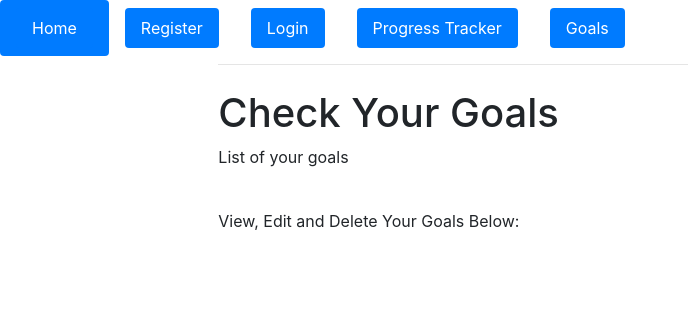
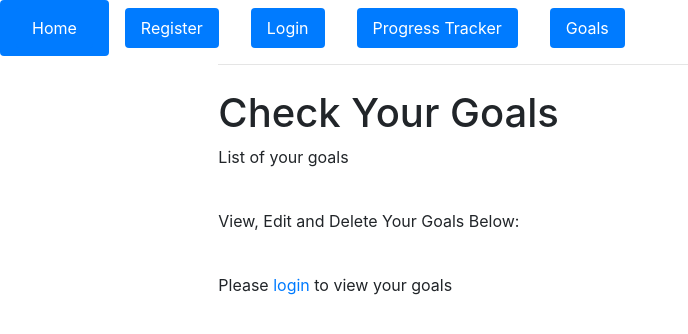
Before and after one commit to TomBergmanis/progress_app, a Django app: template progress/main/templates/main/progress.html in a window 1280 px wide. Shown: the top 334 px of the page, without its empty margins (0-688 px from the left). Run offline with Django 3.2, Linux system fonts and the light colour scheme; the template is opened without the code that fills it, so the values that code supplies are empty; some libraries are stand-ins or nearby versions.

Commit message:
user can add goals but not to specific users

```diff
--- a/progress/main/models.py
+++ b/progress/main/models.py
@@ -18,7 +18,7 @@ class Goal(models.Model):
         return self.goal_name
 
 class Progress(models.Model):
-    # goal = models.ForeignKey(Goal, on_delete=models.CASCADE, default='placeholder_goal')
+    goal = models.ForeignKey(Goal, on_delete=models.CASCADE, default='Placeholder String')
     name = models.CharField(max_length=200)
 
     def __str__(self):
--- a/progress/main/templates/main/progress.html
+++ b/progress/main/templates/main/progress.html
@@ -9,8 +9,15 @@
 <p>View, Edit and Delete Your Goals Below:</p>
 <br />
 <!--  -->
-{% for goal in user.Goal %}
-<p><a href="/{{goal.id}}">{{goal.name}}</a></p>
+{% if user.is_authenticated %}
+<!--  -->
+{% for goal in goals %}
+<p><a href="/{{ goal.id }}">{{goal.name}}</a></p>
 {% endfor %}
 <!--  -->
+{% else %}
+<p>Please <a href="/{{login}}">login</a> to view your goals</p>
+<!--  -->
+{% endif %}
+<!--  -->
 {% endblock %}
--- a/progress/main/views.py
+++ b/progress/main/views.py
@@ -15,7 +15,7 @@ def home(response):
 @login_required
 def progress(request):
     goals = Goal.objects.filter(user=request.user)
-    return render(request, "main/progress.html", {})
+    return render(request, "main/progress.html", {'goals': goals})
 
 @login_required
 def add_goal(request):
```
Also changed, not shown: progress/db.sqlite3, progress/main/migrations/0001_initial.py.
